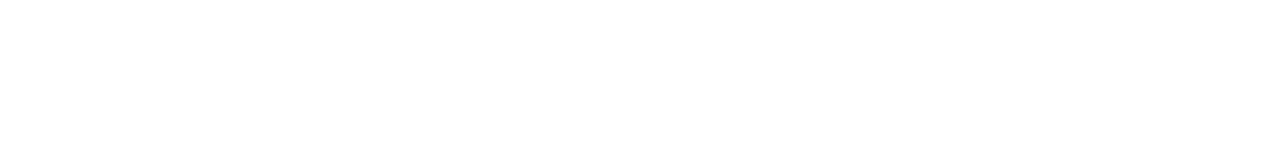
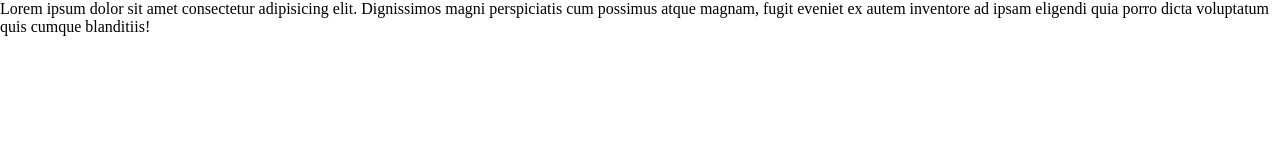
Before and after one commit to bogdanprofir/ssh-repo, a plain HTML site: page index.html in a window 1280 px wide. Drawn offline with Linux system fonts and the light colour scheme.

Commit message:
added text

```diff
--- a/index.html
+++ b/index.html
@@ -8,6 +8,6 @@
     <title>Testing project</title>
 </head>
 <body>
-
+    <span>Lorem ipsum dolor sit amet consectetur adipisicing elit. Dignissimos magni perspiciatis cum possimus atque magnam, fugit eveniet ex autem inventore ad ipsam eligendi quia porro dicta voluptatum quis cumque blanditiis!</span>
 </body>
 </html>
```
